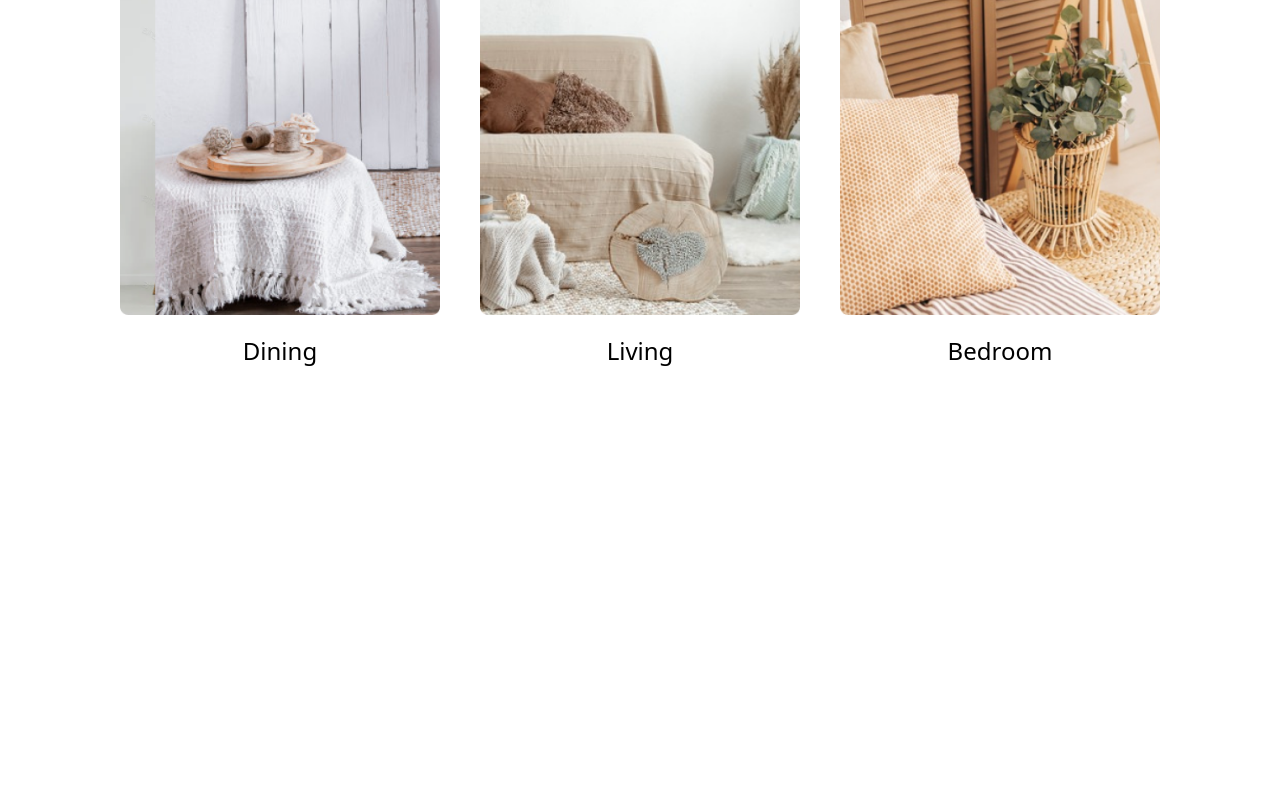
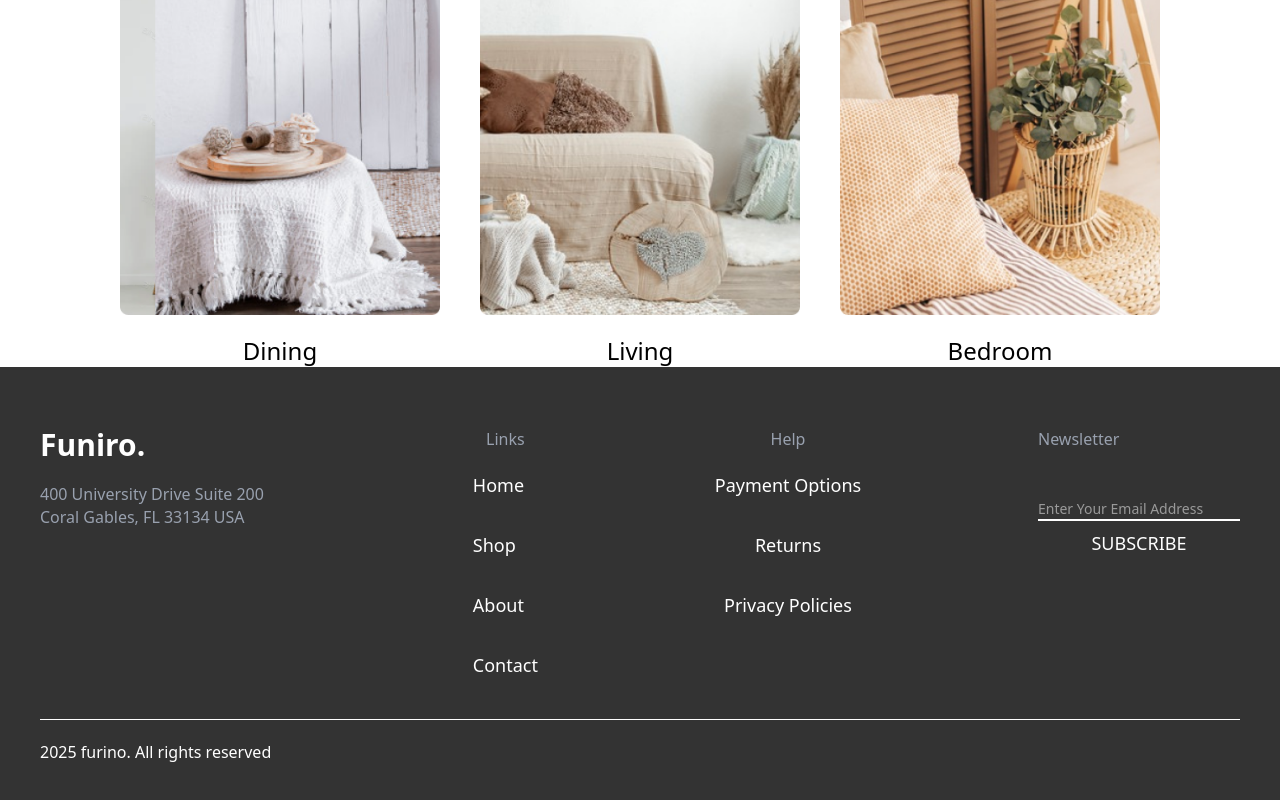
Before and after one commit to Hariom988/E-Commerce-Project, a React (Vite) app: page / in a window 1280 px wide. Shown: the part 1144-1944 px from the top of the page. Before the commit the page ends 1511 px from the top, so only its background shows below. Built offline with nearby package versions, Linux system fonts and the light colour scheme.

Commit message:
footer has been completed

```diff
--- a/components/Footer.tsx
+++ b/components/Footer.tsx
@@ -1,5 +1,59 @@
+import { Link } from "react-router-dom";
 const Footer = () => {
-  return <footer></footer>;
+  return (
+    <footer className="flex mx-auto max-w-[1440px] text-white flex-col gap-y-10 px-3 md:px-10 py-10 md:py-15 items-center bg-[#333333]">
+      <div className="flex gap-5 md:gap-5 flex-col md:flex-row w-full justify-between ">
+        <div className="flex gap-x-10 md:gap-y-5 flex-row md:flex-col items-center md:items-start justify-between md:justify-normal">
+          <div>
+            <h1 className="font-bold text-2xl media454:text-3xl">Funiro.</h1>
+          </div>
+          <div className="text-gray-400">
+            <p className=" text-xs media454:text-sm media585:text-[16px] max-w-3xs">
+              400 University Drive Suite 200 Coral Gables, FL 33134 USA
+            </p>
+          </div>
+        </div>
+        <div className="flex justify-between flex-row md:flex-col gap-5 items-center">
+          <div className="text-gray-400">
+            <Link to={"/"}>Links</Link>
+          </div>
+          <div className="flex text-xs media454:text-lg flex-row md:flex-col gap-8">
+            <Link to={"/"}>Home</Link>
+            <Link to={"/"}>Shop</Link>
+            <Link to={"/"}>About</Link>
+            <Link to={"/"}>Contact</Link>
+          </div>
+        </div>
+        <div className="flex justify-between md:justify-normal flex-row md:flex-col gap-5 items-center">
+          <div className="text-gray-400">
+            <p>Help</p>
+          </div>
+          <div className="flex items-center text-xs media454:text-lg flex-row md:flex-col md:gap-8 gap-4">
+            <Link to={"/"}>Payment Options</Link>
+            <Link to={"/"}>Returns</Link>
+            <Link to={"/"}>Privacy Policies</Link>
+          </div>
+        </div>
+        <div className="flex flex-row md:flex-col  gap-12">
+          <div className="text-gray-400">
+            <p>Newsletter</p>
+          </div>
+          <div className="flex text-xs media454:text-lg gap-y-2 flex-col  items-center gap-x-4">
+            <input
+              type="email"
+              className="text-xs media585:text-sm border-b-[2px] "
+              placeholder="Enter Your Email Address   "
+            />
+            <p>SUBSCRIBE</p>
+          </div>
+        </div>
+      </div>
+      <div className="flex flex-col w-full gap-y-5">
+        <hr />
+        <p>2025 furino. All rights reserved</p>
+      </div>
+    </footer>
+  );
 };
 
 export default Footer;
--- a/package.json
+++ b/package.json
@@ -13,6 +13,7 @@
     "@tailwindcss/vite": "^4.1.13",
     "react": "^19.1.1",
     "react-dom": "^19.1.1",
+    "react-router-dom": "^7.9.3",
     "tailwindcss": "^4.1.13"
   },
   "devDependencies": {
--- a/src/App.tsx
+++ b/src/App.tsx
@@ -1,13 +1,14 @@
+import { BrowserRouter as Router, Routes, Route } from "react-router-dom";
 import "./App.css";
 import Header from "../components/Header";
 import Footer from "../components/Footer";
 function App() {
   return (
     <>
-      <div>
+      <Router>
         <Header />
         <Footer />
-      </div>
+      </Router>
     </>
   );
 }
```
Also changed, not shown: 1 other file (tests, documents, lock files or other folders).
